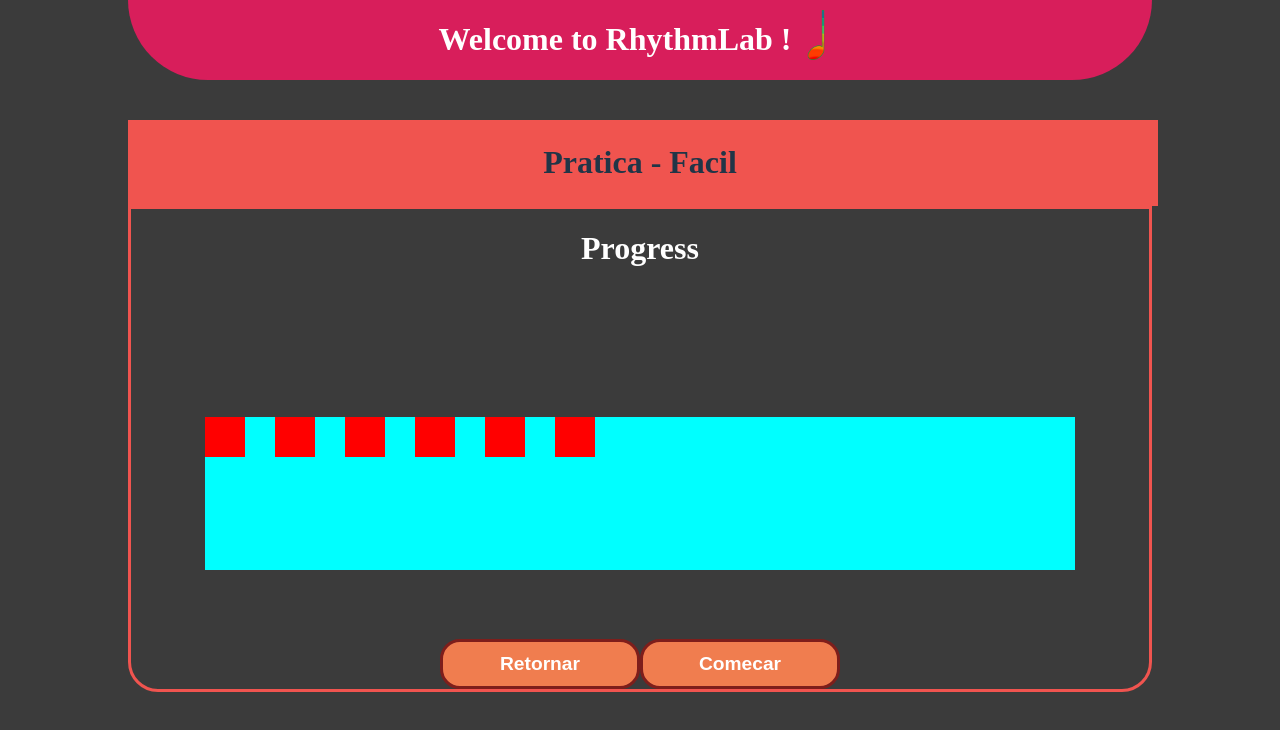
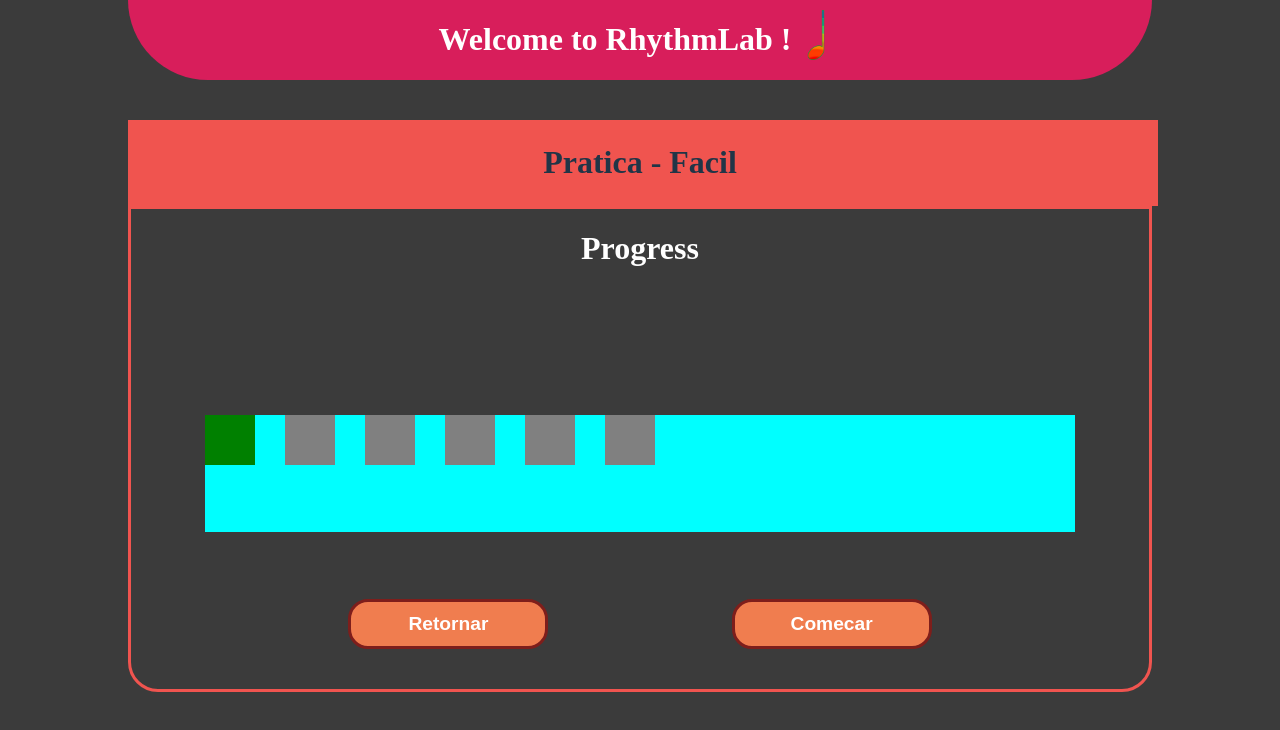
Before and after one commit to MuriloCarvG12/RhythmLab, a React (Vite) app in the folder RhythmLab/: page /practice in a window 1280 px wide. Both pictures are taken after a click on the button "Facil". Shown: the top 730 px of the page. Built offline with nearby package versions, Linux system fonts and the light colour scheme.

Commit message:
Feature: adicionaa indicadores visuais de qual nota estamos

```diff
--- a/RhythmLab/src/pages/pagePractice.tsx
+++ b/RhythmLab/src/pages/pagePractice.tsx
@@ -83,11 +83,12 @@ export default function PagePractice()
 
     // rhythm related things
 
-    const [current_note, set_current_note] = useState(0) // keeps track of which note in the musical sheet we are on
+
     const [notes_played, set_notes_played] = useState(0) // keeps track on how many notes have been palyed
     const [total_notes, set_total_notes] = useState(0)
     const [isPlaying, set_isPlaying] = useState(false); // Tracks whether the rhythm is playing
     const timeoutRef = useRef<number | null>(null);
+    let current_note = 0;
 
     function startRhythm() // this is a function that will handle the logic for knowing in which note we are on!
     {
@@ -102,7 +103,7 @@ export default function PagePractice()
           return;
         }
         // if we are not in the last note then
-         set_current_note(noteIndex + 1); // Update the current note index.
+         current_note = noteIndex // Update the current note index.
          set_notes_played(noteIndex + 1)
 
 
@@ -259,17 +260,20 @@ export default function PagePractice()
                                           position: 'absolute',
                                           zIndex: 1
                                         }}>
-                                          {
-
-                                              rhythm.map(() => (
-                                                      <div style={{backgroundColor: 'red', width: 40, height: 40}}>
-
-                                                      </div>
-
-                                              ))
-
-                                          }
-                                      </div>
+                                        {rhythm.map((note, index) => (
+                                        <div
+                                            key={index}
+                                            style={{
+                                              width: "50px",
+                                              height: "50px",
+                                              backgroundColor: index == current_note ? "green" : "gray",
+                                              transition: "background-color 0.1s ease",
+                                            }}
+                                          >
+                                              {/* You can display some content here */}
+                                        </div>
+                                        ))}
+                                        </div>
 
                                          {/*** this is the div for the effect that renders below the main visible area*/}
                                       { toggle_effect &&
@@ -294,7 +298,7 @@ export default function PagePractice()
 
 
                                     {/*** this is the div that contains the button to go back to the initial page state!*/}
-                                    <div style={{display: 'flex',width: "90%", alignContent: 'center', height: 50, justifyContent: 'center'}}>
+                                    <div style={{display: 'flex',width: "90%", alignContent: 'center', height: 50, justifyContent: 'center', gap:"20%", paddingBottom: 40}}>
 
                                             <Button
                                                   handleClick={() => set_picked_difficulty(0)}
```
